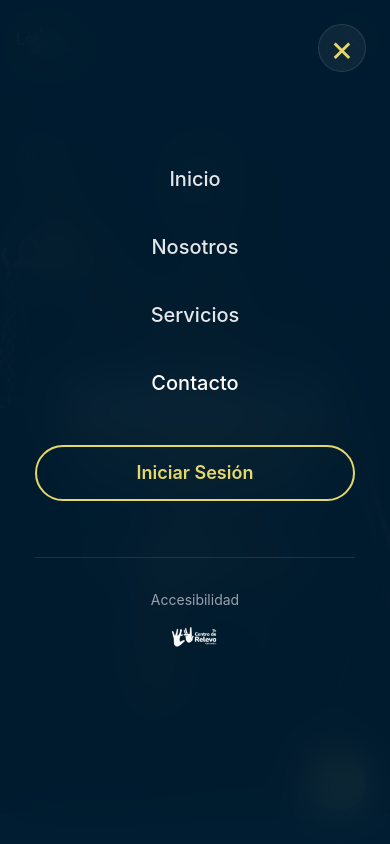
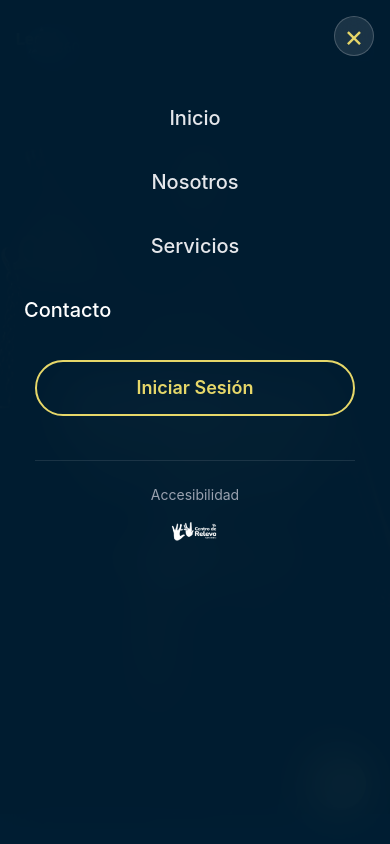
Before and after one commit to sazaba/legal360, a React (Vite) app: page / in a window 390 px wide. Both pictures are taken after a click on the button 353 px from the left and 40 px from the top of the page. Shown: the top 844 px of the page. Built offline with nearby package versions, Linux system fonts and the light colour scheme; no server answers.

Commit message:
Navbar responsive

```diff
--- a/src/components/Navbar.jsx
+++ b/src/components/Navbar.jsx
@@ -15,7 +15,6 @@ export default function Navbar() {
     const navigate = useNavigate();
     const location = useLocation();
 
-    // 1. OPTIMIZACIÓN SAFARI/MÓVIL: Scroll pasivo y prevención de re-renders innecesarios
     useEffect(() => {
         const onScroll = () => {
             const isScrolled = window.scrollY > 20;
@@ -24,12 +23,10 @@ export default function Navbar() {
             }
         };
 
-        // El { passive: true } es vital para que iOS Safari no bloquee el scroll
         window.addEventListener("scroll", onScroll, { passive: true });
         return () => window.removeEventListener("scroll", onScroll);
     }, [scrolled]);
 
-    // Cerrar dropdown si se hace clic fuera
     useEffect(() => {
         const handleClickOutside = (event) => {
             if (dropdownRef.current && !dropdownRef.current.contains(event.target)) {
@@ -57,6 +54,12 @@ export default function Navbar() {
                 }
             }, 500);
         }
+    };
+
+    const goToLogin = () => {
+        navigate("/login");
+        setUserDropdown(false);
+        setMenuAbierto(false);
     };
 
     const handleLogout = async () => {
@@ -90,12 +93,6 @@ export default function Navbar() {
         }
     };
 
-    const goToLogin = () => {
-        navigate("/login");
-        setUserDropdown(false);
-        setMenuAbierto(false);
-    };
-
     const isDarkBgRoute = location.pathname === "/politica-datos" || location.pathname === "/terminos-condiciones";
 
     return (
@@ -113,7 +110,6 @@ export default function Navbar() {
                             }}
                             className="p-0 m-0 border-none bg-transparent focus:outline-none transform hover:scale-105 transition-transform duration-300"
                         >
-                            {/* Optimización de carga de imagen */}
                             <img
                                 src={logo}
                                 alt="Legal360"
@@ -130,7 +126,7 @@ export default function Navbar() {
                         <button onClick={() => handleSmartScroll("servicios")} className="hover:text-[#e6d769] text-base font-montserrat transition-colors">Servicios</button>
                         <a href="https://wa.link/twbzum" className="hover:text-[#e6d769] text-base font-montserrat transition-colors" target="_blank" rel="noopener noreferrer">Contacto</a>
 
-                        {/* PROPUESTA PREMIUM: Menú de Usuario Loggeado */}
+                        {/* Menú de Usuario Loggeado */}
                         {usuario && usuario.nombre ? (
                             <div className="relative" ref={dropdownRef}>
                                 <button
@@ -144,7 +140,6 @@ export default function Navbar() {
                                     <DownOutlined className={`text-xs transition-transform duration-300 ${userDropdown ? 'rotate-180' : ''}`} />
                                 </button>
 
-                                {/* Dropdown Glassmorphism */}
                                 <div className={`absolute right-0 mt-3 w-56 rounded-xl overflow-hidden shadow-[0_8px_32px_rgba(0,0,0,0.5)] bg-[#001e33]/95 backdrop-blur-xl border border-white/10 transition-all duration-300 origin-top-right ${userDropdown ? 'opacity-100 scale-100 pointer-events-auto' : 'opacity-0 scale-95 pointer-events-none'}`}>
                                     <div className="p-2 flex flex-col gap-1">
                                         <button
@@ -188,21 +183,25 @@ export default function Navbar() {
                 </div>
             </div>
 
-            {/* Menú Móvil - Optimizado para iOS Safari */}
+            {/* Menú Móvil - Optimizado para iOS Safari y desbordamiento */}
             <div className={`md:hidden fixed inset-0 z-40 transition-all duration-500 ease-[cubic-bezier(0.4,0,0.2,1)] transform-gpu ${menuAbierto ? "opacity-100 pointer-events-auto" : "opacity-0 pointer-events-none"}`}>
 
                 {/* Fondo con Glassmorphism nativo */}
-                <div className="absolute inset-0 bg-[#001e33]/90 backdrop-blur-xl -webkit-backdrop-filter" />
+                <div className="absolute inset-0 bg-[#001e33]/95 backdrop-blur-xl -webkit-backdrop-filter" />
 
+                {/* Contenedor principal sin conflicto de centrado */}
                 <div className={`absolute inset-0 flex flex-col transition-transform duration-500 ease-[cubic-bezier(0.4,0,0.2,1)] transform-gpu ${menuAbierto ? "translate-y-0" : "-translate-y-8"}`}>
 
-                    <button onClick={() => setMenuAbierto(false)} className="absolute top-6 right-6 text-[#e6d769] text-4xl p-2 w-12 h-12 flex items-center justify-center rounded-full bg-white/5 border border-white/10 focus:outline-none z-50">×</button>
+                    {/* Botón de cerrar fijo en la esquina superior derecha */}
+                    <div className="absolute top-4 right-4 z-50">
+                        <button onClick={() => setMenuAbierto(false)} className="text-[#e6d769] text-3xl w-10 h-10 flex items-center justify-center rounded-full bg-white/10 border border-white/20 focus:outline-none backdrop-blur-md">×</button>
+                    </div>
 
-                    <div className="flex flex-col flex-grow items-center justify-center space-y-6 text-center w-full px-6 text-white overflow-y-auto pb-10">
+                    {/* Contenedor scrolleable: justify-start y padding top/bottom generoso */}
+                    <div className="flex flex-col flex-grow items-center justify-start w-full px-6 pt-24 pb-16 text-white overflow-y-auto overscroll-contain space-y-5">
 
-                        {/* Tarjeta de Perfil Móvil */}
                         {usuario && usuario.nombre && (
-                            <div className="w-full max-w-xs bg-white/5 border border-white/10 rounded-2xl p-5 mb-6 flex flex-col items-center gap-3">
+                            <div className="w-full max-w-xs bg-white/5 border border-white/10 rounded-2xl p-5 mb-2 flex flex-col items-center gap-3 shrink-0">
                                 <div className="bg-[#e6d769] text-[#001e33] rounded-full w-14 h-14 flex items-center justify-center font-bold text-2xl shadow-lg">
                                     {usuario.nombre.charAt(0).toUpperCase()}
                                 </div>
@@ -217,18 +216,20 @@ export default function Navbar() {
                             </div>
                         )}
 
-                        <button onClick={() => handleSmartScroll("top")} className="text-xl font-medium font-montserrat text-gray-200 hover:text-[#e6d769] transition-colors w-full py-2">Inicio</button>
-                        <button onClick={() => handleSmartScroll("por-que-nosotros")} className="text-xl font-medium font-montserrat text-gray-200 hover:text-[#e6d769] transition-colors w-full py-2">Nosotros</button>
-                        <button onClick={() => handleSmartScroll("servicios")} className="text-xl font-medium font-montserrat text-gray-200 hover:text-[#e6d769] transition-colors w-full py-2">Servicios</button>
-                        <a href="https://wa.link/twbzum" className="text-xl font-medium font-montserrat text-gray-200 hover:text-[#e6d769] transition-colors w-full py-2" target="_blank" rel="noopener noreferrer">Contacto</a>
+                        <button onClick={() => handleSmartScroll("top")} className="text-xl font-medium font-montserrat text-gray-200 hover:text-[#e6d769] transition-colors w-full py-2 shrink-0">Inicio</button>
+                        <button onClick={() => handleSmartScroll("por-que-nosotros")} className="text-xl font-medium font-montserrat text-gray-200 hover:text-[#e6d769] transition-colors w-full py-2 shrink-0">Nosotros</button>
+                        <button onClick={() => handleSmartScroll("servicios")} className="text-xl font-medium font-montserrat text-gray-200 hover:text-[#e6d769] transition-colors w-full py-2 shrink-0">Servicios</button>
+                        <a href="https://wa.link/twbzum" className="text-xl font-medium font-montserrat text-gray-200 hover:text-[#e6d769] transition-colors w-full py-2 shrink-0" target="_blank" rel="noopener noreferrer">Contacto</a>
 
                         {!usuario && (
-                            <button onClick={goToLogin} className="mt-4 bg-transparent border-2 border-[#e6d769] text-[#e6d769] px-8 py-3 rounded-full text-lg font-montserrat font-semibold w-full max-w-xs">
-                                Iniciar Sesión
-                            </button>
+                            <div className="pt-2 w-full max-w-xs shrink-0">
+                                <button onClick={goToLogin} className="bg-transparent border-2 border-[#e6d769] text-[#e6d769] px-8 py-3 rounded-full text-lg font-montserrat font-semibold w-full">
+                                    Iniciar Sesión
+                                </button>
+                            </div>
                         )}
 
-                        <div className="mt-8 pt-8 border-t border-white/10 w-full max-w-xs flex flex-col items-center">
+                        <div className="mt-6 pt-6 border-t border-white/10 w-full max-w-xs flex flex-col items-center shrink-0">
                             <span className="text-sm text-gray-400 mb-4 font-montserrat">Accesibilidad</span>
                             <a href="https://www.centroderelevo.gov.co/632/w3-channel.html" target="_blank" rel="noopener noreferrer" className="inline-flex">
                                 <img src={Relevo} alt="Centro de Relevo" className="w-16 object-contain" loading="lazy" />
```
